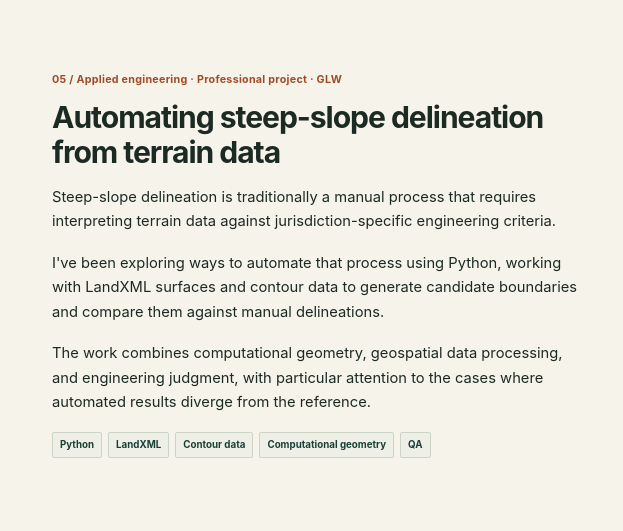
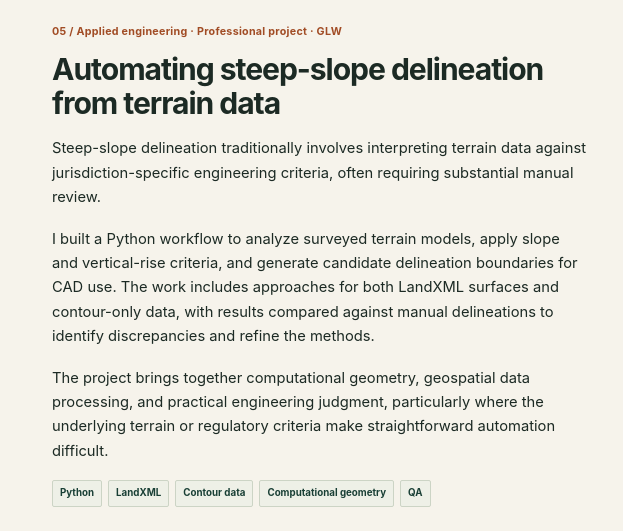
Before and after one commit to rjleggieri/rjleggieri.github.io, a website built with Vite: page index.html in a window 1280 px wide. Shown: the part 4385-4916 px from the top of the page, 0-623 px from the left. Built offline with nearby package versions, Linux system fonts and the light colour scheme.

Commit message:
Update steep-slope project workflow description

```diff
--- a/index.html
+++ b/index.html
@@ -56,7 +56,7 @@
     </article>
     <article class="project-feature steep-slope-feature" id="steep-slope" aria-labelledby="steep-slope-title">
       <figure class="project-image steep-slope-image"><div class="image-topline"><span>GEOSPATIAL AUTOMATION</span><span>LANDXML + CONTOURS</span></div><a href="/assets/steep-slopes-detection.png" target="_blank" rel="noopener" aria-label="View the steep-slopes detection infographic at full size (opens in a new tab)"><img src="/assets/steep-slopes-detection.png" width="1448" height="1037" alt="Steep Slopes Detection infographic showing green automated boundaries and dashed magenta reference delineations over terrain contours, alongside the processing pipeline, outputs, and an example 25 percent slope rule" loading="lazy"></a><figcaption>Automated candidate boundaries compared with a reference delineation. <a href="/assets/steep-slopes-detection.png" target="_blank" rel="noopener">View full-size diagram <span aria-hidden="true">↗</span></a></figcaption></figure>
-      <div class="feature-copy"><p class="project-type">05 / Applied engineering · Professional project · GLW</p><h3 id="steep-slope-title">Automating steep-slope delineation from terrain data</h3><p>Steep-slope delineation is traditionally a manual process that requires interpreting terrain data against jurisdiction-specific engineering criteria.</p><p>I've been exploring ways to automate that process using Python, working with LandXML surfaces and contour data to generate candidate boundaries and compare them against manual delineations.</p><p>The work combines computational geometry, geospatial data processing, and engineering judgment, with particular attention to the cases where automated results diverge from the reference.</p><div class="tool-tags"><span>Python</span><span>LandXML</span><span>Contour data</span><span>Computational geometry</span><span>QA</span></div></div>
+      <div class="feature-copy"><p class="project-type">05 / Applied engineering · Professional project · GLW</p><h3 id="steep-slope-title">Automating steep-slope delineation from terrain data</h3><p>Steep-slope delineation traditionally involves interpreting terrain data against jurisdiction-specific engineering criteria, often requiring substantial manual review.</p><p>I built a Python workflow to analyze surveyed terrain models, apply slope and vertical-rise criteria, and generate candidate delineation boundaries for CAD use. The work includes approaches for both LandXML surfaces and contour-only data, with results compared against manual delineations to identify discrepancies and refine the methods.</p><p>The project brings together computational geometry, geospatial data processing, and practical engineering judgment, particularly where the underlying terrain or regulatory criteria make straightforward automation difficult.</p><div class="tool-tags"><span>Python</span><span>LandXML</span><span>Contour data</span><span>Computational geometry</span><span>QA</span></div></div>
     </article>
   </section>
 
```
